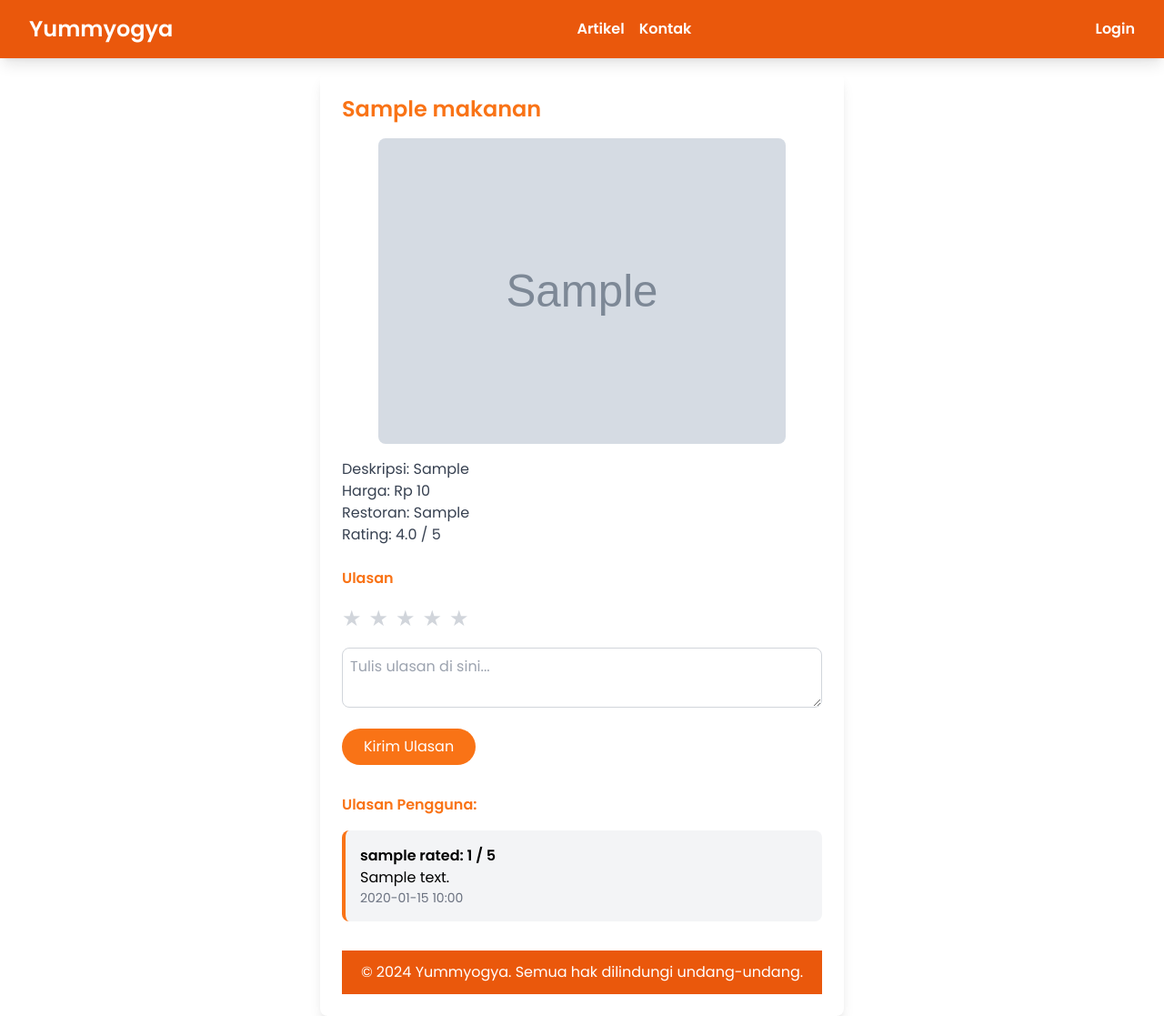
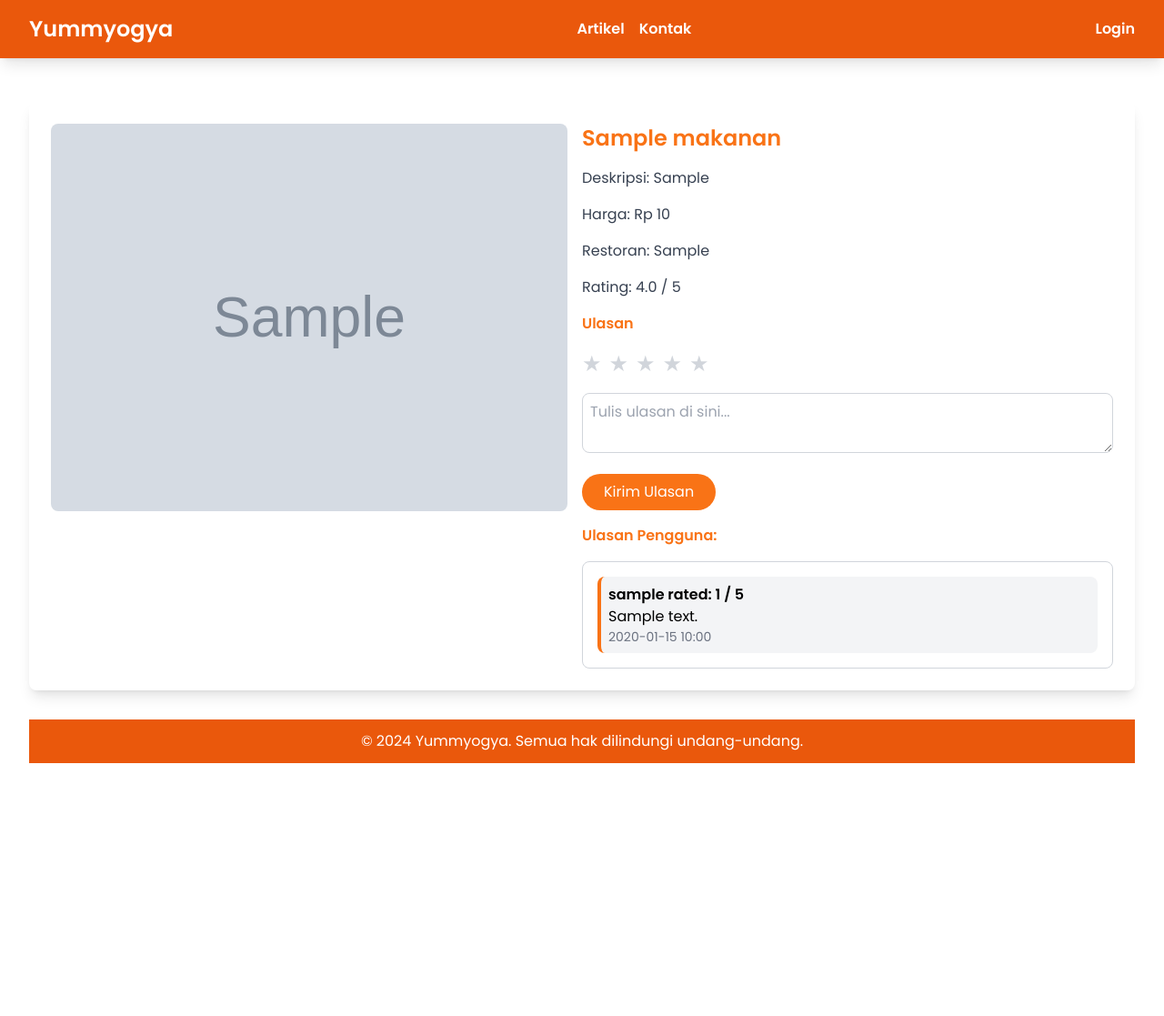
Before and after one commit to yummyogya/yummyogya, a Django app: page /details/details/1/ in a window 1280 px wide. Shown: the whole page at 91% size. After the commit the page ends 839 px from the top, so only its background shows below. Run offline with Django 5.2, Linux system fonts and the light colour scheme; tables that the repository leaves empty hold one stand-in row (values such as "Sample post"); grey boxes marked "Sample" are stand-in pictures; some libraries are stand-ins or nearby versions.

Commit message:
update tampilan details dan ulasan

```diff
--- a/details/templates/food_detail.html
+++ b/details/templates/food_detail.html
@@ -2,9 +2,16 @@
 {% block content %}
 {% include 'navbar.html' %}
 
-<div class="max-w-xl mx-auto p-6 bg-white rounded-lg shadow-lg mt-20">
+<div class="container mx-auto p-4 lg:p-8">
+    <div class="bg-white rounded-lg shadow-lg mt-20 w-full lg:flex lg:flex-row p-6">
+        <!-- Gambar dan Info Utama -->
+        <div class="lg:w-1/2 mb-6 lg:mb-0 lg:pr-4"> <!-- Menambahkan padding kanan -->
+            <img src="{{ item.gambar }}" alt="{{ item.nama }}" class="w-full rounded-lg">
+        </div>
+
+        <!-- Detail Makanan dan Form Ulasan -->
+        <div class="lg:w-1/2 space-y-4">
             <h1 class="text-2xl text-orange-500 font-semibold">{{ item.nama }}</h1>
-    <img src="{{ item.gambar }}" alt="{{ item.nama }}" class="w-full max-w-md rounded-lg my-4 mx-auto">
             <p class="text-gray-700">Deskripsi: {{ item.deskripsi }}</p>
             <p class="text-gray-700">Harga: Rp {{ item.harga }}</p>
             <p class="text-gray-700">Restoran: {{ item.restoran }}</p>
@@ -12,7 +19,7 @@
 
             <!-- Form untuk menambahkan ulasan -->
             <h2 class="text-orange-500 font-semibold mt-6 mb-2">Ulasan</h2>
-    <form id="review-form" class="space-y-4 mt-4">
+            <form id="review-form" class="space-y-4">
                 <div id="rating-stars" class="flex space-x-2 text-gray-300 text-2xl cursor-pointer">
                     {% for i in "12345" %}
                         <span onclick="setRating({{ forloop.counter }})" onmouseover="highlightStars({{ forloop.counter }})" onmouseout="resetStars()">&#9733;</span>
@@ -24,17 +31,23 @@
             </form>
 
             <!-- Menampilkan Ulasan -->
-    <h3 class="text-orange-500 font-semibold mt-8">Ulasan Pengguna:</h3>
-    <div class="mt-4 space-y-4">
+            <h3 class="text-orange-500 font-semibold mt-6">Ulasan Pengguna:</h3>
+            <div class="max-h-60 overflow-y-auto border border-gray-300 rounded-lg p-4">
+                {% if reviews %}
+                    <div class="space-y-4">
                         {% for review in reviews %}
-            <div class="p-4 bg-gray-100 rounded-lg border-l-4 border-orange-500">
+                            <div class="p-2 bg-gray-100 rounded-lg border-l-4 border-orange-500">
                                 <p class="font-bold">{{ review.user.username }} rated: {{ review.rating }} / 5</p>
                                 <p>{{ review.review }}</p>
                                 <p class="text-gray-500 text-sm">{{ review.created_at|date:"Y-m-d H:i" }}</p>
                             </div>
-        {% empty %}
+                        {% endfor %}
+                    </div>
+                {% else %}
                     <p class="text-gray-700">Tidak ada ulasan untuk makanan ini.</p>
-        {% endfor %}
+                {% endif %}
+            </div>
+        </div>
     </div>
 
     <footer class="bg-orange-600 text-white text-center py-3 mt-8">
@@ -54,7 +67,7 @@ function setRating(rating) {
 function highlightStars(rating) {
     const stars = document.getElementById('rating-stars').children;
     for (let i = 0; i < stars.length; i++) {
-        stars[i].style.color = i < rating ? '#FF6600' : '#d1d5db'; // Mengubah warna bintang (orange untuk yang terpilih, abu-abu untuk yang tidak terpilih)
+        stars[i].style.color = i < rating ? '#FF6600' : '#d1d5db';
     }
 }
 
@@ -79,7 +92,7 @@ function submitReview(foodId) {
     .then(data => {
         if (data.status === 'success') {
             alert(data.message);
-            location.reload(); // Reload page to show the new review
+            location.reload();
         } else {
             alert(data.message);
         }
```
Lines whose indentation alone changed are shown as unchanged.
